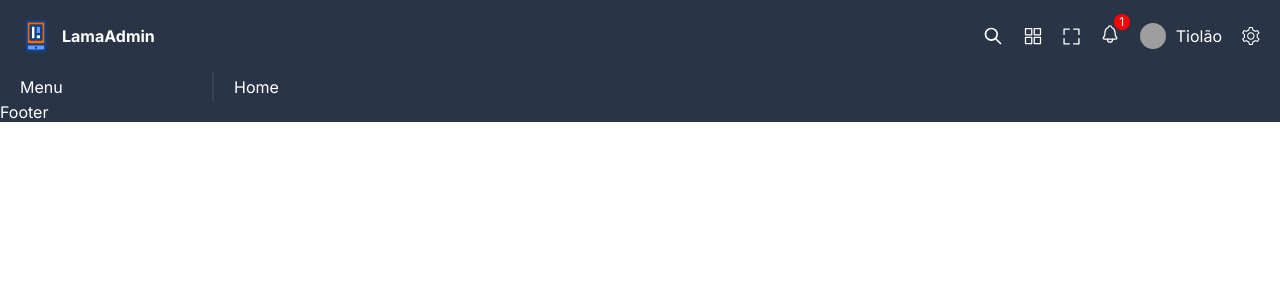
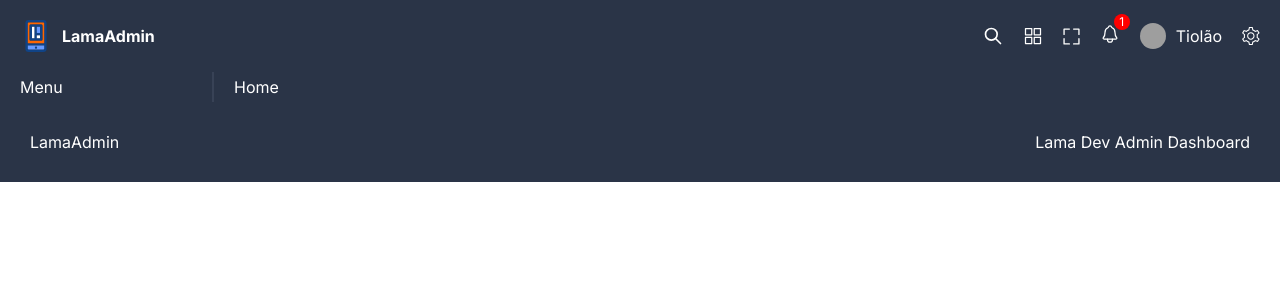
Before and after one commit to eloygomes/React-Admin-Dashboard, a React (Vite) app: page / in a window 1280 px wide. Shown: the top 300 px of the page. Built offline with nearby package versions, Linux system fonts and the light colour scheme; grey boxes are pictures that could not be loaded.

Commit message:
0.4.0.0
Footer design [done]

```diff
--- a/src/components/footer/Footer.tsx
+++ b/src/components/footer/Footer.tsx
@@ -1,7 +1,12 @@
 import "./footer.scss";
 
 const Footer = () => {
-  return <div>Footer</div>;
+  return (
+    <div className="footer">
+      <span>LamaAdmin</span>
+      <span>Lama Dev Admin Dashboard</span>
+    </div>
+  );
 };
 
 export default Footer;
--- a/src/components/footer/footer.scss
+++ b/src/components/footer/footer.scss
@@ -1,3 +1,16 @@
 .footer {
-  background-color: blue;
+  display: flex;
+  align-items: center;
+  justify-content: space-between;
+  padding: 30px;
+
+  span {
+    &first-child {
+      font-weight: bold;
+    }
+
+    &last-child {
+      font-size: 12px;
+    }
+  }
 }
```
